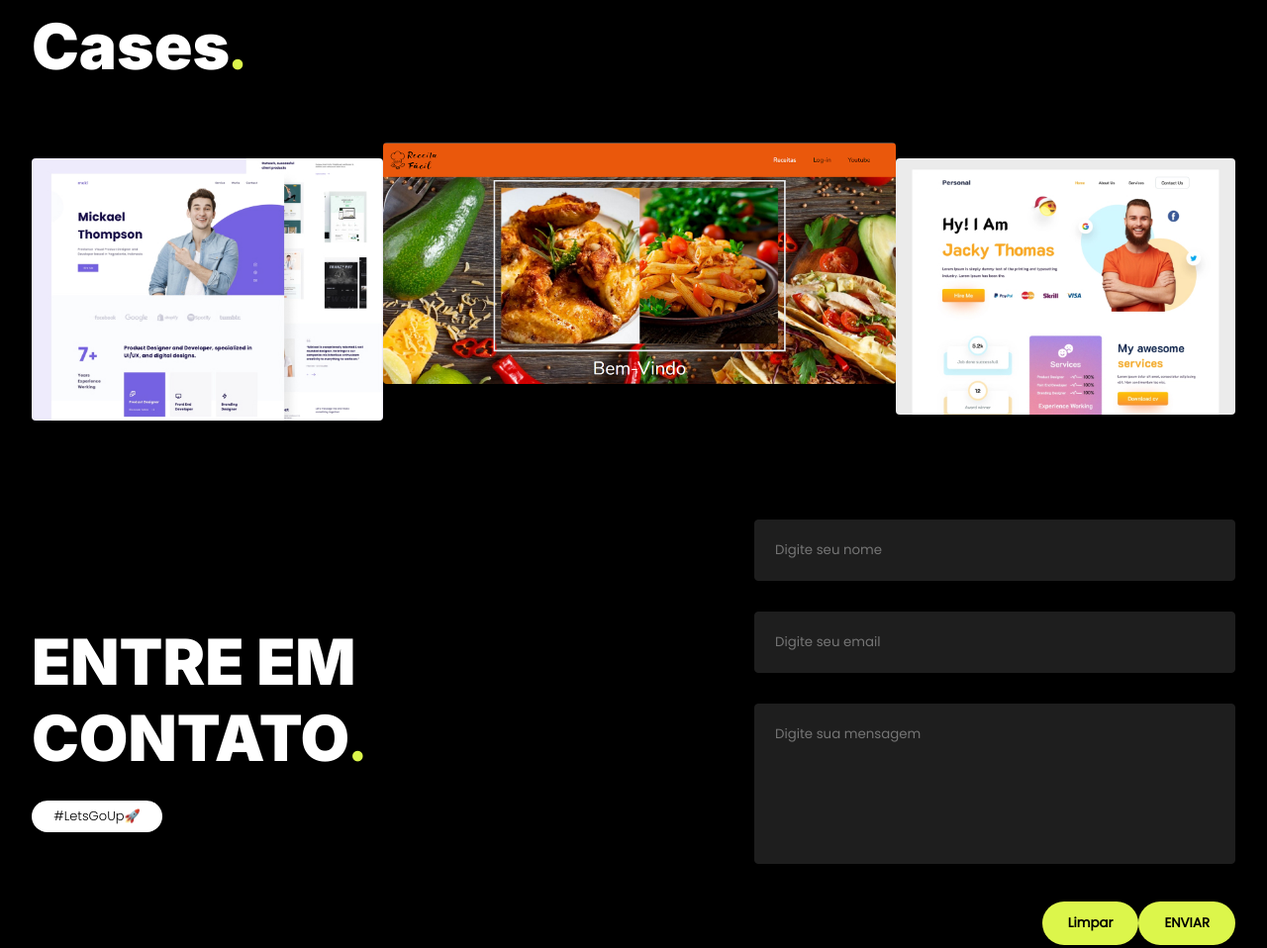
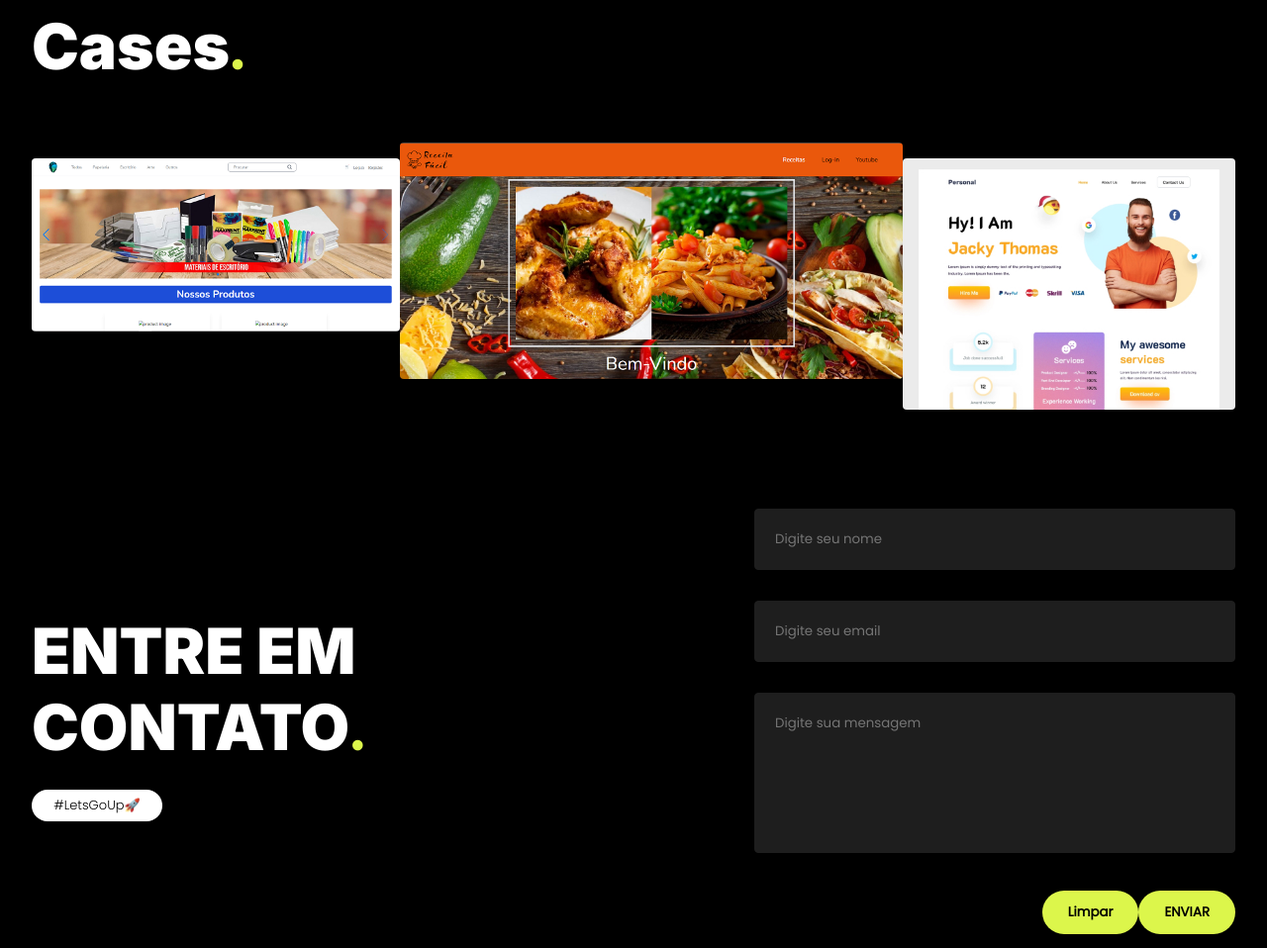
Before and after one commit to DouglasReiz/beacademy-devstart-frontend-myportfolio, a plain HTML site: page index.html in a window 1280 px wide. Shown: the part 1730-2688 px from the top of the page at 99% size. Drawn offline with Linux system fonts and the light colour scheme.

```diff
--- a/index.html
+++ b/index.html
@@ -180,7 +180,7 @@
 
                 <div class="cases">
                     <div class="case">
-                        <img src="./assets/img/Idea-1.jpg" alt="Case de sucesso 1">
+                        <img src="./assets/img/turmalina.png" alt="Case de sucesso 1">
                     </div>
                     <div class="case">
                         <img src="./assets/img/Receita_facil_site.png" alt="Case de sucesso 2">
```
Also changed, not shown: assets/img/turmalina.png (added).
